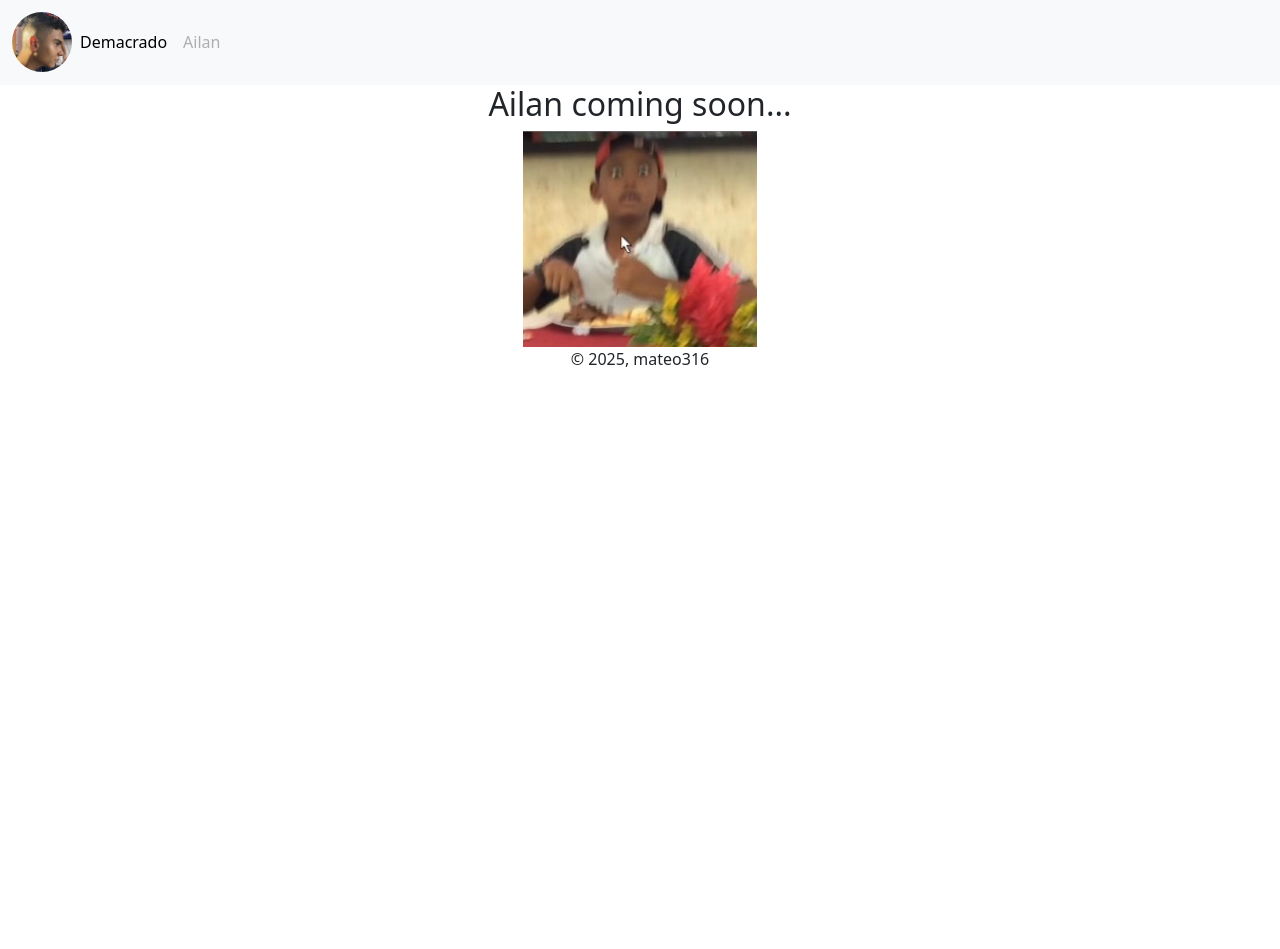
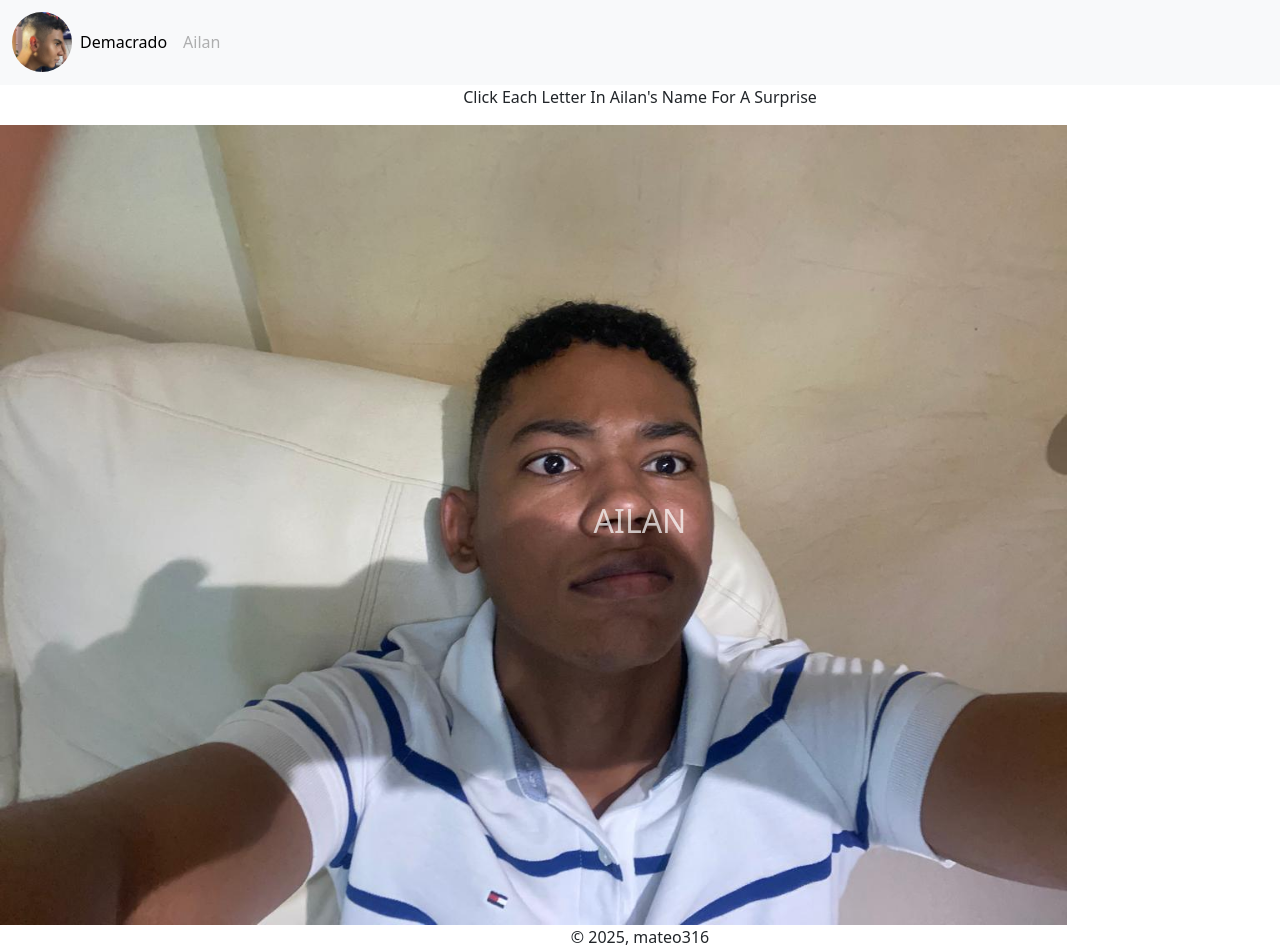
Before and after one commit to Mateo3162/mateo316, a PHP site: page /a1.html in a window 1280 px wide. Shown: the part 57-1006 px from the top of the page. Before the commit the page ends 424 px from the top, so only its background shows below. Run offline with PHP 8.4, Linux system fonts and the light colour scheme.

Commit message:
complete work for ailan page

```diff
--- a/a1.html
+++ b/a1.html
@@ -7,7 +7,7 @@
     <title>mateo316</title>
     <link rel="stylesheet" href="fernan.css">
 </head>
-<body>
+<body class="d-flex flex-column min-vh-100">
     <script src="https://cdn.jsdelivr.net/npm/bootstrap@5.3.3/dist/js/bootstrap.bundle.min.js" integrity="sha384-YvpcrYf0tY3lHB60NNkmXc5s9fDVZLESaAA55NDzOxhy9GkcIdslK1eN7N6jIeHz" crossorigin="anonymous"></script>
     <header>
         <a class="nav-link active" href="index.html"><h1>El gordo es mi putica</h1></a>
@@ -28,46 +28,14 @@
           </div>
         </div>
     </nav>
-    <h2>Ailan coming soon...</h2>
-    <div id="pic"><img src="images/6.jpeg" class="mx-auto d-block img-fluid"></div>
-    <!--<main>
-        <div id="carouselExampleAutoplaying" class="carousel slide" data-bs-ride="carousel">
-            <div class="carousel-inner">
-              <div class="carousel-item active">
-                <img src="images/1.jpeg" class="d-block w-100" alt="" width="1600" height="900">
-                <div class="carousel-caption d-none d-md-block">
-                    <h5>1</h5>
-                </div>
-              </div>
-              <div class="carousel-item">
-                <img src="images/2.jpeg" class="d-block w-100" alt="" width="1600" height="900">
-                <div class="carousel-caption d-none d-md-block">
-                    <h5>2</S></h5>
-                </div>
-              </div>
-              <div class="carousel-item">
-                <img src="images/3.jpeg" class="d-block w-100" alt="" width="1600" height="900">
-                <div class="carousel-caption d-none d-md-block">
-                    <h5>Lil Uzi Vert</h5>
-                </div>
-              </div>
-              <div class="carousel-item">
-                <img src="images/4.jpeg" class="d-block w-100" alt="" width="1600" height="900">
-                <div class="carousel-caption d-none d-md-block">
-                    <h5>Lil Uzi Vert</h5>
-                </div>
-              </div>
-            </div>
-            <button class="carousel-control-prev" type="button" data-bs-target="#carouselExampleAutoplaying" data-bs-slide="prev">
-              <span class="carousel-control-prev-icon" aria-hidden="true"></span>
-              <span class="visually-hidden">Previous</span>
-            </button>
-            <button class="carousel-control-next" type="button" data-bs-target="#carouselExampleAutoplaying" data-bs-slide="next">
-              <span class="carousel-control-next-icon" aria-hidden="true"></span>
-              <span class="visually-hidden">Next</span>
-            </button>
-          </div>
-    </main> -->
-    <footer>© 2025, mateo316</footer>
+    <p id="ailandesc"> Click Each Letter In Ailan's Name For A Surprise</p>
+    <div id="ailanblock" class="container-fluid">
+      <a target="_blank" href="images/7.jpeg"><h2 id="ailanletra">A</h2></a>
+      <a target="_blank" href="images/8.jpeg"><h2 id="ailanletra">I</h2></a>
+      <a target="_blank" href="images/9.jpeg"><h2 id="ailanletra">L</h2></a>
+      <a target="_blank" href="images/10.jpeg"><h2 id="ailanletra">A</h2></a>
+      <a target="_blank" href="images/11.jpeg"><h2 id="ailanletra">N</h2></a>
+    </div>
+    <footer class="mt-auto">© 2025, mateo316</footer>
 </body>
 </html>
--- a/fernan.css
+++ b/fernan.css
@@ -1,5 +1,36 @@
-h1, footer, h2 {
+h1, footer, h2, #ailandesc, .announcement, #ailanblock{
     display: flex;
     align-items: center;
     justify-content: center;
 }
+@media (min-width: 768px) {
+    #ailanblock { /* Target the specific container */
+        position: relative; /* Essential for absolute positioning */
+        min-height: 100vh;
+        min-width: 100vh;
+    }
+}
+@media (max-width: 767px) {
+    #ailanblock { /* Target the specific container */
+        position: relative; /* Essential for absolute positioning */
+        min-height: 50vh;
+        min-width: 50vh;
+    }
+}
+#ailanblock::before {
+    content: "";
+    position: absolute;
+    top: 0;
+    left: 0;
+    width: 100%;
+    height: 100%;
+    background-image: url("images/12.jpeg"); /* Your image path */
+    background-size: contain; /* Or contain, auto, etc. */
+    background-repeat: no-repeat;
+    z-index: -1; /* Behind the content */
+}
+#ailanletra {
+    color: rgba(255, 255, 255, 0.7);
+    display:inline-block;
+    align-items: center;
+    justify-content: center;}
--- a/index.html
+++ b/index.html
@@ -19,10 +19,12 @@
   gtag('config', 'G-MV8D0H10XN');
 </script>
 
-<body>
+<body class="d-flex flex-column min-vh-100">
     <script src="https://cdn.jsdelivr.net/npm/bootstrap@5.3.3/dist/js/bootstrap.bundle.min.js" integrity="sha384-YvpcrYf0tY3lHB60NNkmXc5s9fDVZLESaAA55NDzOxhy9GkcIdslK1eN7N6jIeHz" crossorigin="anonymous"></script>
     <header>
         <a class="nav-link active" href="index.html"><h1>El gordo es mi putica</h1></a>
+        <h2>AILAN PAGE IS LIVE NOW!!!</h2>
+        <a class="announcement" href="a1.html">CLICK HERE</a>
     </header>
     <nav class="navbar navbar-expand-lg bg-body-tertiary">
         <div class="container-fluid">
@@ -78,6 +80,6 @@
             </button>
           </div>
     </main>
-    <footer>© 2025, mateo316</footer>
+    <footer class="mt-auto">© 2025, mateo316</footer>
 </body>
 </html>
```
Also changed, not shown: g1.html (+5 -41 lines), images/10.jpeg (added), images/11.jpeg (added), images/12.jpeg (added), images/7.jpeg (added), images/8.jpeg (added), images/9.jpeg (added).
